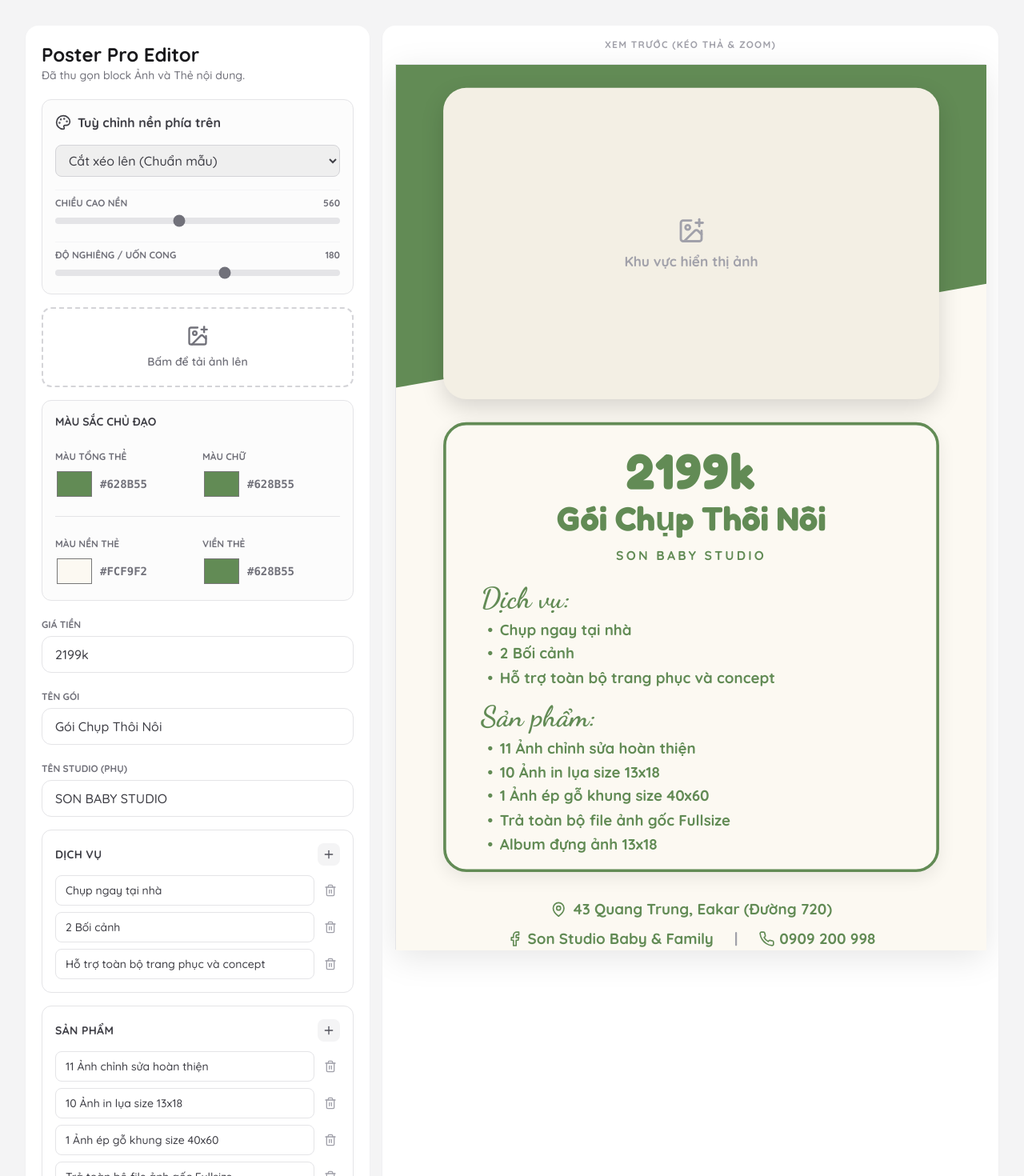
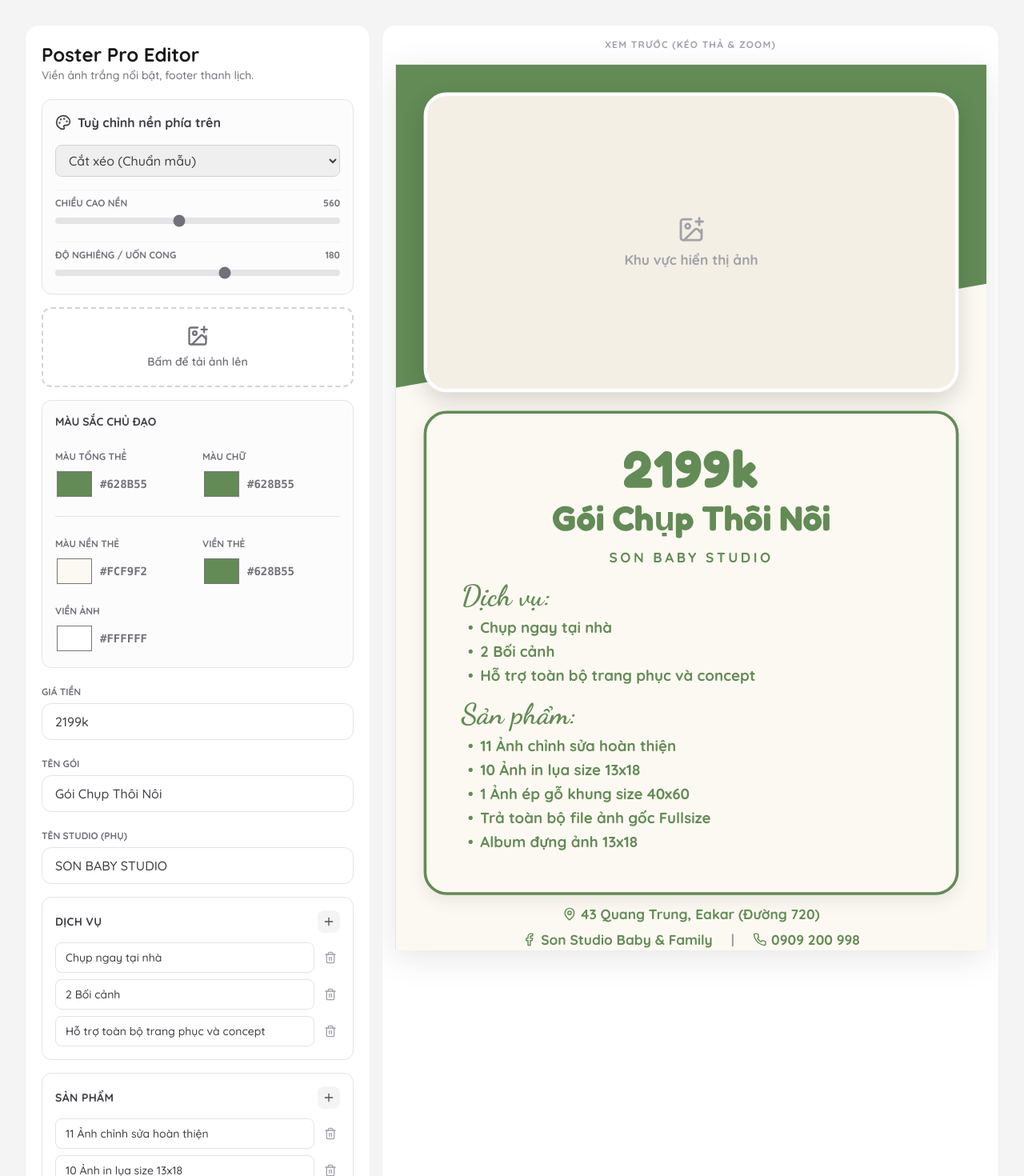
Before and after one commit to bothuine/poster-tool, a Next.js app: page / in a window 1280 px wide. Shown: the top 1470 px of the page at 80% size. Built offline with nearby package versions, Linux system fonts and the light colour scheme.

Commit message:
Update page.tsx

```diff
--- a/app/page.tsx
+++ b/app/page.tsx
@@ -6,22 +6,20 @@ import { Download, ImagePlus, Plus, Trash2, Palette, MapPin, Facebook, Phone, Zo
 type SetList = React.Dispatch<React.SetStateAction<string[]>>;
 type BgBottomShape = "flat" | "slant-up" | "slant-down" | "curved" | "wave" | "zigzag" | "ellipse" | "star" | "arch";
 
-// Kích thước tỷ lệ chuẩn 2:3
 const POSTER_W = 1024;
 const POSTER_H = 1536;
 
-// BẢN FIX: Thu gọn Block (Width 860) để tạo margin 82px ở hai bên lề
 const L = {
   bg: "#fcf9f2",
-  imageX: 82,  // Lùi vào trong 82px
-  imageY: 40,
-  imageW: 860, // Thu gọn lại (1024 - 82*2 = 860)
-  imageH: 540,
+  imageX: 48,
+  imageY: 48,
+  imageW: 928,
+  imageH: 520,
   imageR: 40,
-  cardX: 82,   // Lùi vào trong 82px
-  cardY: 620,
-  cardW: 860,  // Thu gọn lại
-  cardH: 780,
+  cardX: 48,
+  cardY: 600,
+  cardW: 928,
+  cardH: 840,
   cardR: 40,
 };
 
@@ -56,9 +54,9 @@ export default function PosterEditorTool() {
   const [borderColor, setBorderColor] = useState("#628b55");
   const [cardColor, setCardColor] = useState("#fcf9f2");
 
-  const [imageBorderColor, setImageBorderColor] = useState("transparent");
+  // FIX: Khôi phục viền màu trắng mặc định cho ảnh
+  const [imageBorderColor, setImageBorderColor] = useState("#ffffff");
 
-  // Thiết lập mặc định chuẩn mẫu (Xéo lên)
   const [bgBottomShape, setBgBottomShape] = useState<BgBottomShape>("slant-up");
   const [shapeHeight, setShapeHeight] = useState(560);
   const [shapeIntensity, setShapeIntensity] = useState(180);
@@ -121,7 +119,7 @@ export default function PosterEditorTool() {
         <section className="rounded-2xl bg-white p-4 shadow-sm md:p-5 h-fit space-y-5">
           <div>
             <h1 className="text-2xl font-bold text-zinc-900">Poster Pro Editor</h1>
-            <p className="text-sm text-zinc-500">Đã thu gọn block Ảnh và Thẻ nội dung.</p>
+            <p className="text-sm text-zinc-500">Viền ảnh trắng nổi bật, footer thanh lịch.</p>
           </div>
 
           <div className="space-y-4">
@@ -135,8 +133,8 @@ export default function PosterEditorTool() {
                   onChange={(e) => setBgBottomShape(e.target.value as BgBottomShape)}
                   className="w-full rounded-lg border border-zinc-300 px-3 py-2 outline-none font-medium text-zinc-700 focus:ring-2 focus:ring-zinc-400"
                 >
-                  <option value="slant-up">Cắt xéo lên (Chuẩn mẫu)</option>
-                  <option value="slant-down">Cắt xéo xuống</option>
+                  <option value="slant-up">Cắt xéo (Chuẩn mẫu)</option>
+                  <option value="slant-down">Cắt xéo ngược</option>
                   <option value="curved">Đường cong Bezier</option>
                   <option value="arch">Vòm cung</option>
                   <option value="wave">Đường sóng (Wave)</option>
@@ -168,6 +166,7 @@ export default function PosterEditorTool() {
               <div className="col-span-2 border-t border-zinc-200 my-1"></div>
               <ColorInput label="Màu nền thẻ" value={cardColor} onChange={setCardColor} />
               <ColorInput label="Viền thẻ" value={borderColor} onChange={setBorderColor} />
+              <ColorInput label="Viền ảnh" value={imageBorderColor} onChange={setImageBorderColor} />
             </div>
 
             <Input label="Giá tiền" value={price} onChange={setPrice} />
@@ -296,7 +295,7 @@ function PosterPreview({ data, setImgTransform, previewScale }: {
   const renderW = imgSize.w * baseScale * data.imgTransform.scale;
   const renderH = imgSize.h * baseScale * data.imgTransform.scale;
 
-  const showBorder = data.imageBorderColor !== 'transparent';
+  const showBorder = data.imageBorderColor && data.imageBorderColor !== 'transparent';
 
   return (
     <div className="relative h-full w-full overflow-hidden bg-[#fcf9f2] font-quicksand">
@@ -343,32 +342,33 @@ function PosterPreview({ data, setImgTransform, previewScale }: {
       </div>
 
       <div
-        className="absolute z-10 rounded-[40px] flex flex-col px-[60px] py-[35px] shadow-[0_10px_30px_rgba(0,0,0,0.08)]"
+        className="absolute z-10 rounded-[40px] flex flex-col px-[60px] py-[50px] shadow-[0_10px_30px_rgba(0,0,0,0.08)]"
         style={{
           left: L.cardX, top: L.cardY, width: L.cardW, height: L.cardH,
           borderWidth: '5px', borderColor: data.borderColor, backgroundColor: data.cardColor
         }}
       >
         <div className="text-center flex flex-col items-center">
-          <div className="text-[86px] font-bold leading-none font-cute tracking-wide" style={{ color: data.themeColor }}>{data.price}</div>
-          <div className="mt-1 text-[58px] font-bold leading-tight font-cute" style={{ color: data.themeColor }}>{data.packageTitle}</div>
+          <div className="text-[90px] font-bold leading-none font-cute tracking-wide" style={{ color: data.themeColor }}>{data.price}</div>
+          <div className="mt-1 text-[60px] font-bold leading-tight font-cute" style={{ color: data.themeColor }}>{data.packageTitle}</div>
           {data.studioName && (
-            <div className="mt-3 text-[22px] font-bold uppercase tracking-[0.2em] text-zinc-600" style={{ color: data.themeColor }}>{data.studioName}</div>
+            <div className="mt-3 text-[24px] font-bold uppercase tracking-[0.2em] text-zinc-600" style={{ color: data.themeColor }}>{data.studioName}</div>
           )}
         </div>
 
-        <div className="mt-8 flex flex-col gap-6">
+        <div className="mt-6 flex flex-col gap-6">
           <PosterSection title="Dịch vụ:" color={data.themeColor} textColor={data.textColor} items={data.serviceItems} />
           <PosterSection title="Sản phẩm:" color={data.themeColor} textColor={data.textColor} items={data.productItems} />
         </div>
       </div>
 
-      <div className="absolute left-0 right-0 z-20 flex flex-col items-center text-[26px] font-bold" style={{ top: 1445, color: data.textColor }}>
-        <div className="flex items-center gap-3"><MapPin className="h-7 w-7" style={{ color: data.themeColor }} /> <span>{data.address}</span></div>
-        <div className="mt-3 flex items-center gap-6">
-          <div className="flex items-center gap-2"><Facebook className="h-7 w-7" style={{ color: data.themeColor }} /> <span>{data.facebook}</span></div>
+      {/* FIX: Footer đẩy cao hơn (1455) và giảm cỡ chữ xuống 24px để tinh gọn */}
+      <div className="absolute left-0 right-0 z-20 flex flex-col items-center text-[24px] font-bold" style={{ top: 1455, color: data.textColor }}>
+        <div className="flex items-center gap-2"><MapPin size={24} style={{ color: data.themeColor }} /> <span>{data.address}</span></div>
+        <div className="mt-2 flex items-center gap-5">
+          <div className="flex items-center gap-2"><Facebook size={24} style={{ color: data.themeColor }} /> <span>{data.facebook}</span></div>
           <div className="text-zinc-400 px-3">|</div>
-          <div className="flex items-center gap-2"><Phone className="h-7 w-7" style={{ color: data.themeColor }} /> <span>{data.phone}</span></div>
+          <div className="flex items-center gap-2"><Phone size={24} style={{ color: data.themeColor }} /> <span>{data.phone}</span></div>
         </div>
       </div>
     </div>
@@ -426,7 +426,7 @@ async function drawPosterCanvas(ctx: CanvasRenderingContext2D, data: PosterData)
   }
   ctx.restore();
 
-  if (data.imageBorderColor !== 'transparent') {
+  if (data.imageBorderColor && data.imageBorderColor !== 'transparent') {
     ctx.save();
     roundRect(ctx, L.imageX, L.imageY, L.imageW, L.imageH, L.imageR);
     ctx.lineWidth = 12;
@@ -454,34 +454,35 @@ async function drawPosterCanvas(ctx: CanvasRenderingContext2D, data: PosterData)
   ctx.textAlign = "center";
   ctx.fillStyle = data.themeColor;
 
-  ctx.font = "700 86px 'Fredoka', sans-serif";
-  ctx.fillText(data.price, w/2, L.cardY + 110);
+  ctx.font = "700 90px 'Fredoka', sans-serif";
+  ctx.fillText(data.price, w/2, L.cardY + 130);
 
-  ctx.font = "700 58px 'Fredoka', sans-serif";
-  ctx.fillText(data.packageTitle, w/2, L.cardY + 180);
+  ctx.font = "700 60px 'Fredoka', sans-serif";
+  ctx.fillText(data.packageTitle, w/2, L.cardY + 205);
 
   if (data.studioName) {
-    ctx.font = "700 22px 'Quicksand', sans-serif";
+    ctx.font = "700 24px 'Quicksand', sans-serif";
     ctx.letterSpacing = "4px";
-    ctx.fillText(data.studioName.toUpperCase(), w/2, L.cardY + 225);
+    ctx.fillText(data.studioName.toUpperCase(), w/2, L.cardY + 250);
     ctx.letterSpacing = "0px";
   }
 
-  let textY = L.cardY + (data.studioName ? 280 : 240);
-  textY = drawCanvasSection(ctx, "Dịch vụ:", data.serviceItems, L.cardX + 60, textY, data.themeColor, data.textColor);
+  let textY = L.cardY + (data.studioName ? 310 : 270);
+  textY = drawCanvasSection(ctx, "Dịch vụ:", data.serviceItems, L.cardX + 70, textY, data.themeColor, data.textColor);
   textY += 24;
-  drawCanvasSection(ctx, "Sản phẩm:", data.productItems, L.cardX + 60, textY, data.themeColor, data.textColor);
+  drawCanvasSection(ctx, "Sản phẩm:", data.productItems, L.cardX + 70, textY, data.themeColor, data.textColor);
 
+  // FIX CANVAS: Thu gọn size chữ thành 24px, đẩy toạ độ cao hơn
   ctx.textAlign = "center";
   ctx.fillStyle = data.textColor;
-  ctx.font = "700 26px 'Quicksand', sans-serif";
+  ctx.font = "700 24px 'Quicksand', sans-serif";
   ctx.fillStyle = data.themeColor;
 
-  ctx.fillText(`📍`, w / 2 - ctx.measureText(`  ${data.address}`).width / 2 - 10, 1455);
+  ctx.fillText(`📍`, w / 2 - ctx.measureText(`  ${data.address}`).width / 2 - 10, 1480);
   ctx.fillStyle = data.textColor;
-  ctx.fillText(`${data.address}`, w / 2, 1455);
+  ctx.fillText(`${data.address}`, w / 2, 1480);
   const line2 = `f   ${data.facebook}     |     ☎   ${data.phone}`;
-  ctx.fillText(line2, w / 2, 1495);
+  ctx.fillText(line2, w / 2, 1515);
 }
 
 function drawCanvasSection(
@@ -497,7 +498,7 @@ function drawCanvasSection(
     ctx.fillStyle = color;
     ctx.fillText("•", x + 15, y);
     ctx.fillStyle = textColor;
-    y = wrapText(ctx, item, x + 40, y, L.cardW - 120, 38);
+    y = wrapText(ctx, item, x + 40, y, L.cardW - 140, 38);
     y += 6;
   }
   return y;
```
